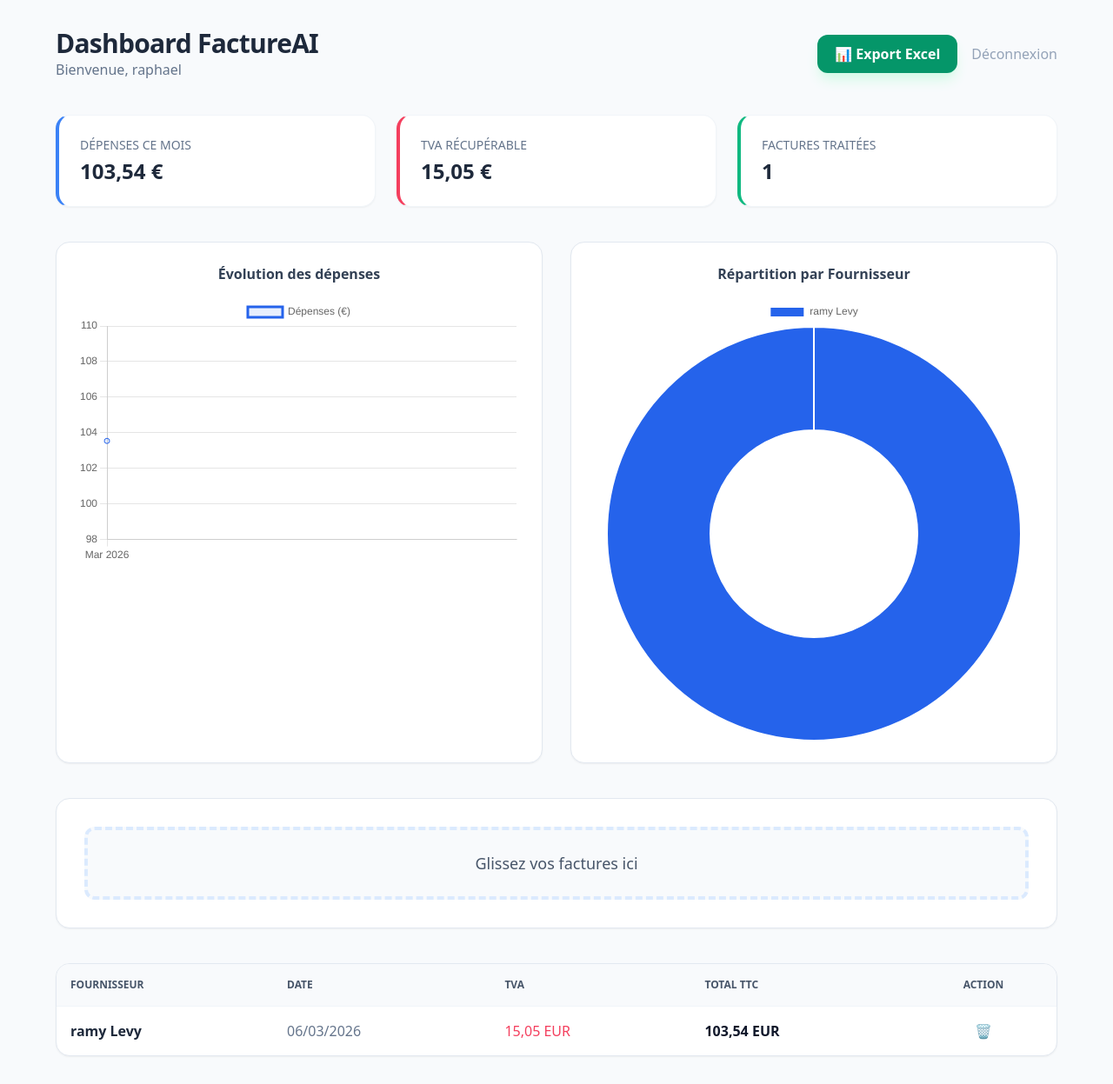
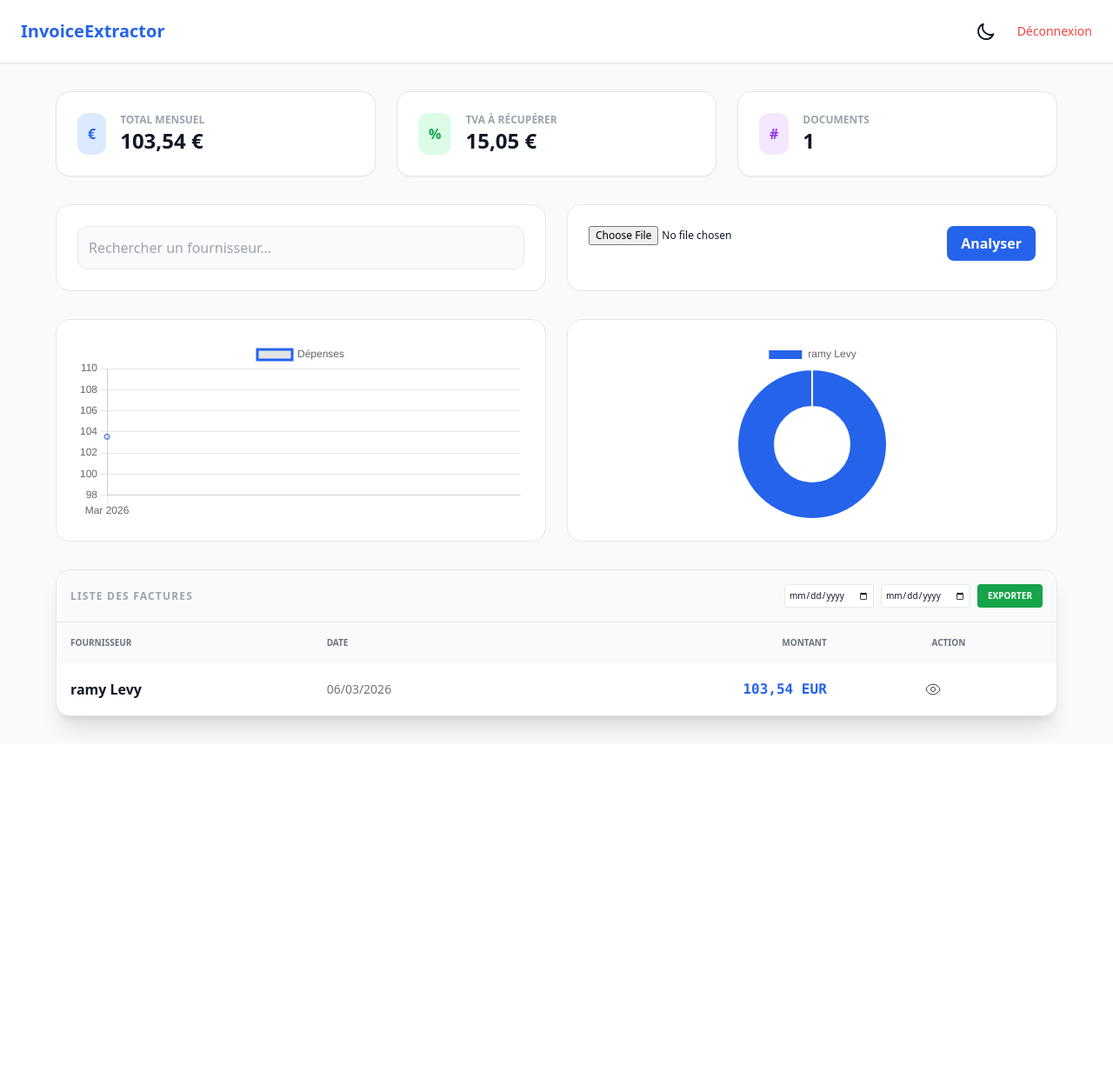
Before and after one commit to raphael2618/invoice, a Django app: page / in a window 1280 px wide. Shown: the whole page at 87% size. After the commit the page ends 847 px from the top, so only its background shows below. Run offline with Django 5.2, Linux system fonts and the light colour scheme; a user stored in the database is signed in; data comes from the database, SQL or seed files in the repository; both versions use the stored data as it was after the commit; some libraries are stand-ins or nearby versions.

Commit message:
Final Clean: structure optimized and sensitive files removed from tracking

```diff
--- /dev/null
+++ b/extractor/templates/base.html
@@ -0,0 +1,74 @@
+<!DOCTYPE html>
+<html lang="fr" x-data="{ darkMode: localStorage.getItem('dark') === 'true' }" :class="{ 'dark': darkMode }">
+<head>
+    <meta charset="UTF-8">
+    <meta name="viewport" content="width=device-width, initial-scale=1.0">
+    <title>Invoice AI Pro</title>
+    <script src="https://cdn.tailwindcss.com"></script>
+    <script defer src="https://unpkg.com/alpinejs@3.x.x/dist/cdn.min.js"></script>
+    <script>
+        tailwind.config = {
+            darkMode: 'class',
+            theme: {
+                extend: {
+                    colors: {
+                        slate: { 800: '#1e293b', 900: '#0f172a' }
+                    }
+                }
+            }
+        }
+    </script>
+</head>
+<body class="bg-gray-50 dark:bg-slate-900 text-gray-900 dark:text-gray-100 transition-colors duration-300">
+
+    <div x-data="{
+            notifications: [],
+            add(e) {
+                this.notifications.push({
+                    id: Date.now(),
+                    type: e.detail.type,
+                    content: e.detail.content,
+                })
+            },
+            remove(id) {
+                this.notifications = this.notifications.filter(n => n.id !== id)
+            }
+         }"
+         @notify.window="add($event)"
+         class="fixed bottom-5 right-5 z-50 flex flex-col gap-2">
+        <template x-for="n in notifications" :key="n.id">
+            <div x-init="setTimeout(() => remove(n.id), 5000)"
+                 :class="{
+                    'bg-green-600': n.type === 'success',
+                    'bg-red-600': n.type === 'error',
+                    'bg-blue-600': n.type === 'info'
+                 }"
+                 class="text-white px-6 py-3 rounded-lg shadow-lg flex items-center justify-between min-w-[300px] transition-all transform animate-bounce-short">
+                <span x-text="n.content"></span>
+                <button @click="remove(n.id)" class="ml-4 font-bold">&times;</button>
+            </div>
+        </template>
+    </div>
+
+    <nav class="bg-white dark:bg-slate-800 shadow-sm px-6 py-4 flex justify-between items-center border-b dark:border-slate-700">
+        <h1 class="text-xl font-bold text-blue-600 dark:text-blue-400">InvoiceExtractor</h1>
+        <div class="flex items-center gap-4">
+            <button @click="darkMode = !darkMode; localStorage.setItem('dark', darkMode)"
+                    class="p-2 rounded-full hover:bg-gray-100 dark:hover:bg-slate-700 transition">
+                <template x-if="!darkMode">
+                    <svg class="w-6 h-6" fill="none" stroke="currentColor" viewBox="0 0 24 24"><path stroke-linecap="round" stroke-linejoin="round" stroke-width="2" d="M20.354 15.354A9 9 0 018.646 3.646 9.003 9.003 0 0012 21a9.003 9.003 0 008.354-5.646z"></path></svg>
+                </template>
+                <template x-if="darkMode">
+                    <svg class="w-6 h-6 text-yellow-400" fill="none" stroke="currentColor" viewBox="0 0 24 24"><path stroke-linecap="round" stroke-linejoin="round" stroke-width="2" d="M12 3v1m0 16v1m9-9h-1M4 9H3m3.343-5.657l-.707.707m12.728 12.728l-.707.707M6.343 17.657l-.707-.707M17.657 6.343l-.707-.707M12 7a5 5 0 100 10 5 5 0 000-10z"></path></svg>
+                </template>
+            </button>
+            <a href="{% url 'logout' %}" class="text-sm text-red-500 font-medium">Déconnexion</a>
+        </div>
+    </nav>
+
+    <main class="p-8">
+        {% block content %}{% endblock %}
+    </main>
+
+</body>
+</html>
--- a/extractor/templates/extractor/upload.html
+++ b/extractor/templates/extractor/upload.html
@@ -1,138 +1,98 @@
-<!DOCTYPE html>
-<html lang="fr">
-<head>
-    <meta charset="UTF-8">
-    <title>FactureAI Pro - Dashboard</title>
-    <script src="https://cdn.tailwindcss.com"></script>
-    <script src="https://cdn.jsdelivr.net/npm/chart.js"></script>
-    <link rel="stylesheet" href="https://unpkg.com/dropzone@5/dist/min/dropzone.min.css" type="text/css" />
-</head>
-<body class="bg-slate-50 min-h-screen p-4 md:p-8">
-    <div class="max-w-6xl mx-auto">
+{% extends "base.html" %}
 
-        <div class="flex flex-col md:flex-row justify-between items-center mb-10 gap-4">
-            <div>
-                <h1 class="text-3xl font-bold text-slate-800 tracking-tight">Dashboard FactureAI</h1>
-                <p class="text-slate-500">Bienvenue, {{ user.username }}</p>
+{% block content %}
+<div x-data="{
+    loading: false,
+    filterSearch: '',
+    editingId: null,
+    editingField: null,
+    filterRow(supplier) { return supplier.toLowerCase().includes(this.filterSearch.toLowerCase()); },
+    async saveField(id, field, value) {
+        const response = await fetch('{% url 'update_invoice_field' %}', {
+            method: 'POST',
+            headers: { 'Content-Type': 'application/json' },
+            body: JSON.stringify({ id: id, field: field, value: value })
+        });
+        if (response.ok) { this.editingId = null; this.editingField = null; location.reload(); }
+    }
+}" class="max-w-6xl mx-auto space-y-8">
+
+    <div class="grid grid-cols-1 md:grid-cols-3 gap-6">
+        <div class="bg-white dark:bg-slate-800 p-6 rounded-2xl shadow-sm border dark:border-slate-700 flex items-center gap-4">
+            <div class="p-3 bg-blue-100 dark:bg-blue-900/30 text-blue-600 rounded-xl font-bold">€</div>
+            <div><p class="text-xs font-bold text-gray-400 uppercase">Total Mensuel</p><p class="text-2xl font-black">{{ total_month|floatformat:2 }} €</p></div>
         </div>
-            <div class="flex items-center gap-4">
-                <a href="{% url 'export_excel' %}" class="bg-emerald-600 hover:bg-emerald-700 text-white px-5 py-2.5 rounded-xl font-bold transition-all shadow-lg shadow-emerald-100 flex items-center gap-2">
-                    📊 Export Excel
-                </a>
-                <form action="{% url 'logout' %}" method="post" class="inline">
+        <div class="bg-white dark:bg-slate-800 p-6 rounded-2xl shadow-sm border dark:border-slate-700 flex items-center gap-4">
+            <div class="p-3 bg-green-100 dark:bg-green-900/30 text-green-600 rounded-xl font-bold">%</div>
+            <div><p class="text-xs font-bold text-gray-400 uppercase">TVA à récupérer</p><p class="text-2xl font-black">{{ tva_month|floatformat:2 }} €</p></div>
+        </div>
+        <div class="bg-white dark:bg-slate-800 p-6 rounded-2xl shadow-sm border dark:border-slate-700 flex items-center gap-4">
+            <div class="p-3 bg-purple-100 dark:bg-purple-900/30 text-purple-600 rounded-xl font-bold">#</div>
+            <div><p class="text-xs font-bold text-gray-400 uppercase">Documents</p><p class="text-2xl font-black">{{ count_month }}</p></div>
+        </div>
+    </div>
+
+    <div class="grid grid-cols-1 md:grid-cols-2 gap-6">
+        <div class="bg-white dark:bg-slate-800 p-6 rounded-2xl border dark:border-slate-700">
+            <input type="text" x-model="filterSearch" placeholder="Rechercher un fournisseur..." class="w-full p-3 bg-gray-50 dark:bg-slate-900 border dark:border-slate-700 rounded-xl outline-none">
+        </div>
+        <div class="bg-white dark:bg-slate-800 p-6 rounded-2xl border dark:border-slate-700">
+            <form action="{% url 'upload_invoice' %}" method="POST" enctype="multipart/form-data" @submit="loading = true" class="flex gap-2">
                 {% csrf_token %}
-                    <button type="submit" class="text-slate-400 hover:text-red-600 font-medium transition-colors">Déconnexion</button>
+                <input type="file" name="pdf_file" required class="flex-1 text-xs">
+                <button type="submit" :disabled="loading" class="bg-blue-600 text-white px-4 py-2 rounded-lg font-bold">
+                    <span x-show="!loading">Analyser</span>
+                    <span x-show="loading" class="animate-pulse">Analyse...</span>
+                </button>
             </form>
         </div>
     </div>
 
-        <div class="grid grid-cols-1 md:grid-cols-3 gap-6 mb-10">
-            <div class="bg-white p-6 rounded-2xl shadow-sm border border-slate-100 border-l-4 border-l-blue-500">
-                <p class="text-sm font-medium text-slate-500 uppercase">Dépenses ce mois</p>
-                <p class="text-2xl font-bold text-slate-800 mt-1">{{ total_month|floatformat:2 }} €</p>
-            </div>
-            <div class="bg-white p-6 rounded-2xl shadow-sm border border-slate-100 border-l-4 border-l-rose-500">
-                <p class="text-sm font-medium text-slate-500 uppercase">TVA Récupérable</p>
-                <p class="text-2xl font-bold text-slate-800 mt-1">{{ tva_month|floatformat:2 }} €</p>
-            </div>
-            <div class="bg-white p-6 rounded-2xl shadow-sm border border-slate-100 border-l-4 border-l-emerald-500">
-                <p class="text-sm font-medium text-slate-500 uppercase">Factures traitées</p>
-                <p class="text-2xl font-bold text-slate-800 mt-1">{{ count_month }}</p>
-            </div>
+    <div class="grid grid-cols-1 md:grid-cols-2 gap-6">
+        <div class="bg-white dark:bg-slate-800 p-6 rounded-2xl border dark:border-slate-700 h-64"><canvas id="monthlyChart"></canvas></div>
+        <div class="bg-white dark:bg-slate-800 p-6 rounded-2xl border dark:border-slate-700 h-64"><canvas id="supplierChart"></canvas></div>
     </div>
 
-        <div class="grid grid-cols-1 md:grid-cols-2 gap-8 mb-10">
-            <div class="bg-white p-6 rounded-2xl shadow-sm border border-slate-200">
-                <h3 class="font-bold text-slate-700 mb-4 text-center">Évolution des dépenses</h3>
-                <canvas id="monthlyChart" height="180"></canvas>
+    <div class="bg-white dark:bg-slate-800 rounded-2xl shadow-xl border dark:border-slate-700 overflow-hidden">
+        <div class="p-4 bg-gray-50 dark:bg-slate-900/50 border-b dark:border-slate-700 flex justify-between items-center">
+            <h3 class="text-xs font-bold uppercase text-gray-400 tracking-widest text-blue-600">Liste des factures</h3>
+            <form action="{% url 'export_excel' %}" method="GET" class="flex gap-2">
+                <input type="date" name="start_date" class="text-[10px] p-1 bg-white dark:bg-slate-800 border dark:border-slate-700 rounded">
+                <input type="date" name="end_date" class="text-[10px] p-1 bg-white dark:bg-slate-800 border dark:border-slate-700 rounded">
+                <button type="submit" class="bg-green-600 text-white px-3 py-1 rounded text-[10px] font-bold">EXPORTER</button>
+            </form>
         </div>
-            <div class="bg-white p-6 rounded-2xl shadow-sm border border-slate-200">
-                <h3 class="font-bold text-slate-700 mb-4 text-center">Répartition par Fournisseur</h3>
-                <canvas id="supplierChart" height="180"></canvas>
+        <table class="w-full text-left">
+            <thead class="bg-gray-50 dark:bg-slate-900/50 text-gray-500 text-[10px] uppercase font-bold">
+                <tr><th class="p-4">Fournisseur</th><th class="p-4">Date</th><th class="p-4 text-right">Montant</th><th class="p-4 text-center">Action</th></tr>
+            </thead>
+            <tbody class="divide-y dark:divide-slate-700">
+                {% for invoice in invoices %}
+                <tr x-show="filterRow('{{ invoice.supplier|escapejs }}')" class="hover:bg-gray-50 dark:hover:bg-slate-700/30 transition group">
+                    <td class="p-4">
+                        <div @dblclick="editingId = {{ invoice.id }}; editingField = 'supplier'">
+                            <span x-show="editingId !== {{ invoice.id }} || editingField !== 'supplier'" class="font-bold">{{ invoice.supplier }}</span>
+                            <input x-show="editingId === {{ invoice.id }} && editingField === 'supplier'" type="text" value="{{ invoice.supplier }}" @keyup.enter="saveField({{ invoice.id }}, 'supplier', $event.target.value)" class="bg-white dark:bg-slate-900 border border-blue-500 rounded px-2 py-1 text-sm w-full outline-none">
                         </div>
-        </div>
-
-        <div class="bg-white p-8 rounded-2xl shadow-sm border border-slate-200 mb-10">
-            <form action="/" class="dropzone border-4 border-dashed border-blue-100 rounded-xl bg-slate-50 hover:bg-blue-50 transition-all" id="invoice-dropzone">
-                {% csrf_token %}
-                <div class="dz-message py-6">
-                    <span class="text-lg font-medium text-slate-600 block text-center">Glissez vos factures ici</span>
-                </div>
-            </form>
-            <div id="loader" class="hidden mt-6 text-center text-blue-600 font-bold animate-pulse flex items-center justify-center gap-2">
-                ⚙️ Extraction IA en cours...
-            </div>
-        </div>
-
-        <div class="bg-white rounded-2xl shadow-sm border border-slate-200 overflow-hidden">
-            <table class="w-full text-left">
-                <thead class="bg-slate-50 text-slate-600 text-xs uppercase font-bold border-b border-slate-100">
-                    <tr>
-                        <th class="p-4">Fournisseur</th>
-                        <th class="p-4">Date</th>
-                        <th class="p-4">TVA</th>
-                        <th class="p-4">Total TTC</th>
-                        <th class="p-4 text-center">Action</th>
-                    </tr>
-                </thead>
-                <tbody class="divide-y divide-slate-100">
-                    {% for f in invoices %}
-                    <tr class="hover:bg-slate-50 transition-colors">
-                        <td class="p-4 font-semibold text-slate-800">{{ f.supplier }}</td>
-                        <td class="p-4 text-slate-500">{{ f.date|date:"d/m/Y" }}</td>
-                        <td class="p-4 text-rose-500">{{ f.tva }} {{ f.currency }}</td>
-                        <td class="p-4 font-bold text-slate-900">{{ f.total_ttc }} {{ f.currency }}</td>
-                        <td class="p-4 text-center">
-                            <a href="{% url 'delete_invoice' f.id %}" onclick="return confirm('Supprimer cette facture ?')" class="text-rose-400 hover:text-rose-600 transition-colors">
-                                🗑️
-                            </a>
+                    </td>
+                    <td class="p-4 text-sm opacity-60">{{ invoice.date|date:"d/m/Y" }}</td>
+                    <td class="p-4 text-right font-mono font-bold text-blue-600">{{ invoice.total_ttc }} {{ invoice.currency }}</td>
+                    <td class="p-4 flex justify-center gap-2">
+                        <a href="{{ invoice.pdf_file.url }}" target="_blank" class="p-1 hover:text-blue-600 transition"><svg class="w-5 h-5" fill="none" stroke="currentColor" viewBox="0 0 24 24"><path d="M15 12a3 3 0 11-6 0 3 3 0 016 0z"/><path d="M2.458 12C3.732 7.943 7.523 5 12 5c4.478 0 8.268 2.943 9.542 7-1.274 4.057-5.064 7-9.542 7-4.477 0-8.268-2.943-9.542-7z"/></svg></a>
+                        <a href="{% url 'delete_invoice' invoice.id %}" class="p-1 hover:text-red-500 transition opacity-0 group-hover:opacity-100" onclick="return confirm('Supprimer ?')"><svg class="w-5 h-5" fill="none" stroke="currentColor" viewBox="0 0 24 24"><path d="M19 7l-.867 12.142A2 2 0 0116.138 21H7.862a2 2 0 01-1.995-1.858L5 7m5 4v6m4-6v6m1-10V4a1 1 0 00-1-1h-4a1 1 0 00-1 1v3M4 7h16"></path></svg></a>
                     </td>
                 </tr>
-                    {% empty %}
-                    <tr><td colspan="5" class="p-10 text-center text-slate-400 italic">Aucune donnée trouvée.</td></tr>
                 {% endfor %}
             </tbody>
         </table>
     </div>
 </div>
 
-    <script src="https://unpkg.com/dropzone@5/dist/min/dropzone.min.js"></script>
+<script src="https://cdn.jsdelivr.net/npm/chart.js"></script>
 <script>
-        Dropzone.options.invoiceDropzone = {
-            paramName: "file",
-            maxFilesize: 10,
-            timeout: 120000,
-            init: function() {
-                this.on("sending", function() { document.getElementById('loader').classList.remove('hidden'); });
-                this.on("success", function() { setTimeout(function() { window.location.reload(); }, 600); });
-            }
-        };
-
-        new Chart(document.getElementById('monthlyChart'), {
-            type: 'line',
-            data: {
-                labels: {{ monthly_labels|safe }},
-                datasets: [{
-                    label: 'Dépenses (€)',
-                    data: {{ monthly_totals|safe }},
-                    borderColor: '#2563eb',
-                    backgroundColor: 'rgba(37, 99, 235, 0.1)',
-                    fill: true,
-                    tension: 0.4
-                }]
-            }
-        });
-
-        new Chart(document.getElementById('supplierChart'), {
-            type: 'doughnut',
-            data: {
-                labels: {{ supplier_labels|safe }},
-                datasets: [{
-                    data: {{ supplier_totals|safe }},
-                    backgroundColor: ['#2563eb', '#3b82f6', '#60a5fa', '#93c5fd', '#bfdbfe']
-                }]
-            }
-        });
+    const monthlyCtx = document.getElementById('monthlyChart').getContext('2d');
+    new Chart(monthlyCtx, { type: 'line', data: { labels: {{ monthly_labels|safe }}, datasets: [{ label: 'Dépenses', data: {{ monthly_totals|safe }}, borderColor: '#2563eb', tension: 0.3 }] }, options: { responsive: true, maintainAspectRatio: false } });
+    const supplierCtx = document.getElementById('supplierChart').getContext('2d');
+    new Chart(supplierCtx, { type: 'doughnut', data: { labels: {{ supplier_labels|safe }}, datasets: [{ data: {{ supplier_totals|safe }}, backgroundColor: ['#2563eb', '#10b981', '#f59e0b', '#ef4444', '#8b5cf6'] }] }, options: { responsive: true, maintainAspectRatio: false } });
 </script>
-</body>
-</html>
+{% endblock %}
--- a/extractor/urls.py
+++ b/extractor/urls.py
@@ -3,7 +3,9 @@ from . import views
 
 urlpatterns = [
     path('', views.upload_invoice, name='upload_invoice'),
-    path('register/', views.register, name='register'), # Nouvelle route
+    path('register/', views.register, name='register'),
     path('delete/<int:invoice_id>/', views.delete_invoice, name='delete_invoice'),
     path('export/', views.export_excel, name='export_excel'),
+    # Nouvelle route pour la mise à jour instantanée
+    path('update-invoice/', views.update_invoice_field, name='update_invoice_field'),
 ]
--- a/extractor/views.py
+++ b/extractor/views.py
@@ -1,22 +1,26 @@
+import os
+import json
+import pandas as pd
 from django.shortcuts import render, redirect, get_object_or_404
+from django.contrib.auth import login
 from django.contrib.auth.decorators import login_required
+from django.contrib import messages
+from django.http import HttpResponse, JsonResponse
 from django.contrib.auth.forms import UserCreationForm
-from django.contrib.auth import login
-from django.http import HttpResponse
+from django.db.models import Sum
+from django.db.models.functions import TruncMonth
+from django.views.decorators.csrf import csrf_exempt
+
 from .models import Invoice
 from .services import extract_invoice_data
-from django.db.models import Sum
-from django.db.models.functions import TruncMonth
-import json
-import pandas as pd
 
-# --- NOUVELLE VUE : INSCRIPTION ---
 def register(request):
     if request.method == 'POST':
         form = UserCreationForm(request.POST)
         if form.is_valid():
             user = form.save()
-            login(request, user) # Connecte l'utilisateur direct après inscription
+            login(request, user)
+            messages.success(request, f"Bienvenue {user.username} !")
             return redirect('upload_invoice')
     else:
         form = UserCreationForm()
@@ -24,17 +28,22 @@ def register(request):
 
 @login_required
 def upload_invoice(request):
-    if request.method == 'POST' and request.FILES.get('file'):
-        data = extract_invoice_data(request.FILES['file'])
-        Invoice.objects.create(
-            user=request.user,
-            supplier=data.get('supplier'),
-            date=data.get('date'),
-            total_ttc=data.get('total_ttc'),
-            currency=data.get('currency'),
-            tva=data.get('tva'),
-            pdf_file=request.FILES['file']
-        )
+    if request.method == 'POST' and request.FILES.get('pdf_file'):
+        file = request.FILES['pdf_file']
+        try:
+            data = extract_invoice_data(file)
+            Invoice.objects.create(
+                user=request.user,
+                supplier=data.get('supplier', 'Inconnu'),
+                date=data.get('date'),
+                total_ttc=data.get('total_ttc', 0),
+                currency=data.get('currency', 'EUR'),
+                tva=data.get('tva', 0),
+                pdf_file=file
+            )
+            messages.success(request, "Facture analysée avec succès !")
+        except Exception as e:
+            messages.error(request, f"Erreur : {str(e)}")
         return redirect('upload_invoice')
 
     user_invoices = Invoice.objects.filter(user=request.user)
@@ -42,7 +51,7 @@ def upload_invoice(request):
     supplier_stats = user_invoices.values('supplier').annotate(total=Sum('total_ttc')).order_by('-total')[:5]
 
     context = {
-        'invoices': user_invoices.order_by('-created_at'),
+        'invoices': user_invoices.order_by('-id'),
         'total_month': user_invoices.aggregate(Sum('total_ttc'))['total_ttc__sum'] or 0,
         'tva_month': user_invoices.aggregate(Sum('tva'))['tva__sum'] or 0,
         'count_month': user_invoices.count(),
@@ -54,15 +63,44 @@ def upload_invoice(request):
     return render(request, 'extractor/upload.html', context)
 
 @login_required
+@csrf_exempt
+def update_invoice_field(request):
+    if request.method == "POST":
+        try:
+            data = json.loads(request.body)
+            invoice = get_object_or_404(Invoice, id=data.get('id'), user=request.user)
+            field = data.get('field')
+            value = data.get('value')
+
+            if field == 'supplier':
+                invoice.supplier = value
+            elif field == 'total_ttc':
+                invoice.total_ttc = float(value.replace(',', '.'))
+
+            invoice.save()
+            return JsonResponse({'status': 'success'})
+        except Exception as e:
+            return JsonResponse({'status': 'error', 'message': str(e)}, status=400)
+    return JsonResponse({'status': 'invalid method'}, status=405)
+
+@login_required
 def delete_invoice(request, invoice_id):
     invoice = get_object_or_404(Invoice, id=invoice_id, user=request.user)
+    if invoice.pdf_file and os.path.isfile(invoice.pdf_file.path):
+        os.remove(invoice.pdf_file.path)
     invoice.delete()
+    messages.success(request, "Facture supprimée.")
     return redirect('upload_invoice')
 
 @login_required
 def export_excel(request):
-    invoices = Invoice.objects.filter(user=request.user).values('supplier', 'date', 'total_ttc', 'currency', 'tva')
-    df = pd.DataFrame(list(invoices))
+    start_date = request.GET.get('start_date')
+    end_date = request.GET.get('end_date')
+    invoices = Invoice.objects.filter(user=request.user)
+    if start_date: invoices = invoices.filter(date__gte=start_date)
+    if end_date: invoices = invoices.filter(date__lte=end_date)
+
+    df = pd.DataFrame(list(invoices.values('supplier', 'date', 'total_ttc', 'currency', 'tva')))
     response = HttpResponse(content_type='application/vnd.openxmlformats-officedocument.spreadsheetml.sheet')
     response['Content-Disposition'] = 'attachment; filename=export_compta.xlsx'
     with pd.ExcelWriter(response, engine='openpyxl') as writer:
--- a/invoice_project/urls.py
+++ b/invoice_project/urls.py
@@ -1,8 +1,14 @@
 from django.contrib import admin
 from django.urls import path, include
+from django.conf import settings
+from django.conf.urls.static import static
 
 urlpatterns = [
-    path('admin/', admin.site.urls), # <-- On a corrigé 'name' par 'urls'
+    path('admin/', admin.site.urls),
     path('accounts/', include('django.contrib.auth.urls')),
     path('', include('extractor.urls')),
 ]
+
+# Indispensable pour visualiser les PDFs en local
+if settings.DEBUG:
+    urlpatterns += static(settings.MEDIA_URL, document_root=settings.MEDIA_ROOT)
```
Also changed, not shown: invoice_project/settings.py (+4 -19 lines), db.sqlite3, media/invoices/facture_8RcTs64.jpg (added), media/invoices/facture_zaJuIX0.jpg (added), 2 other files. Lines whose indentation alone changed are shown as unchanged.
